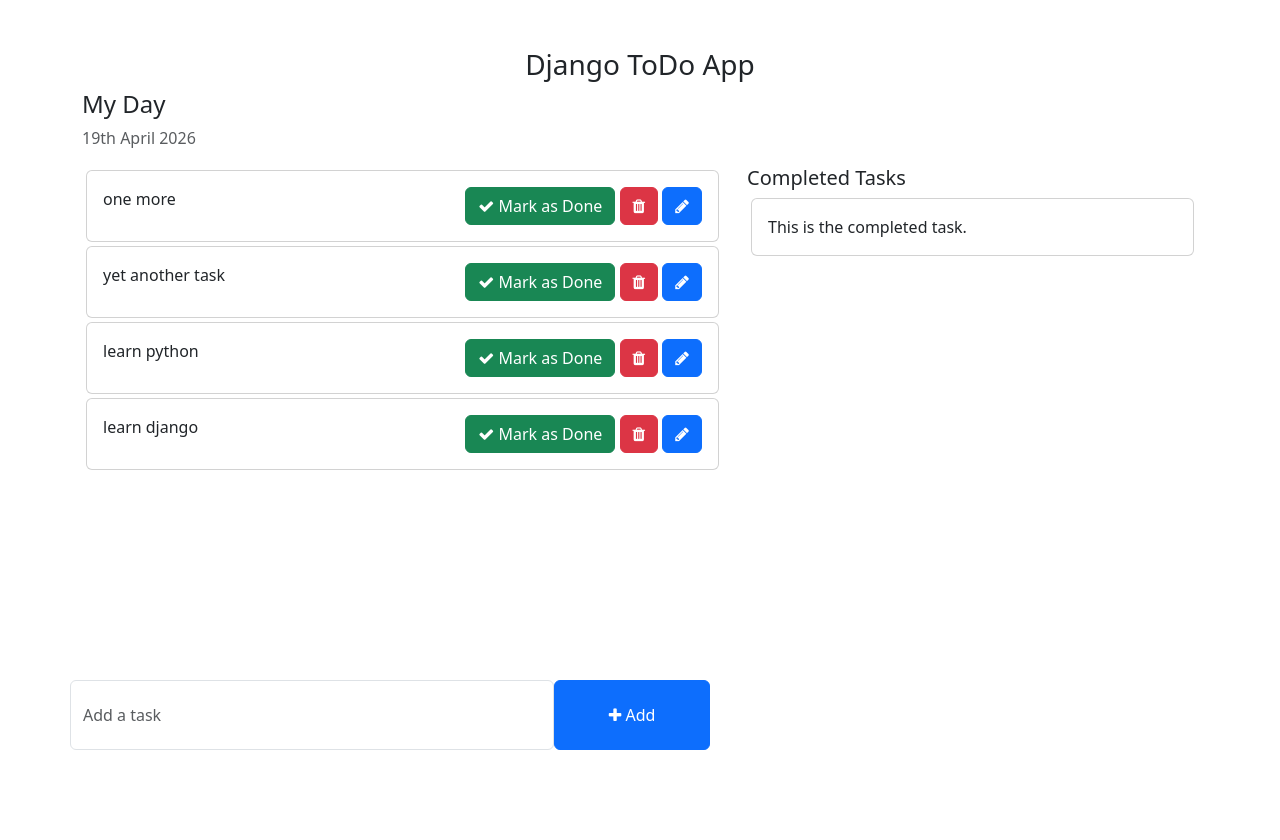
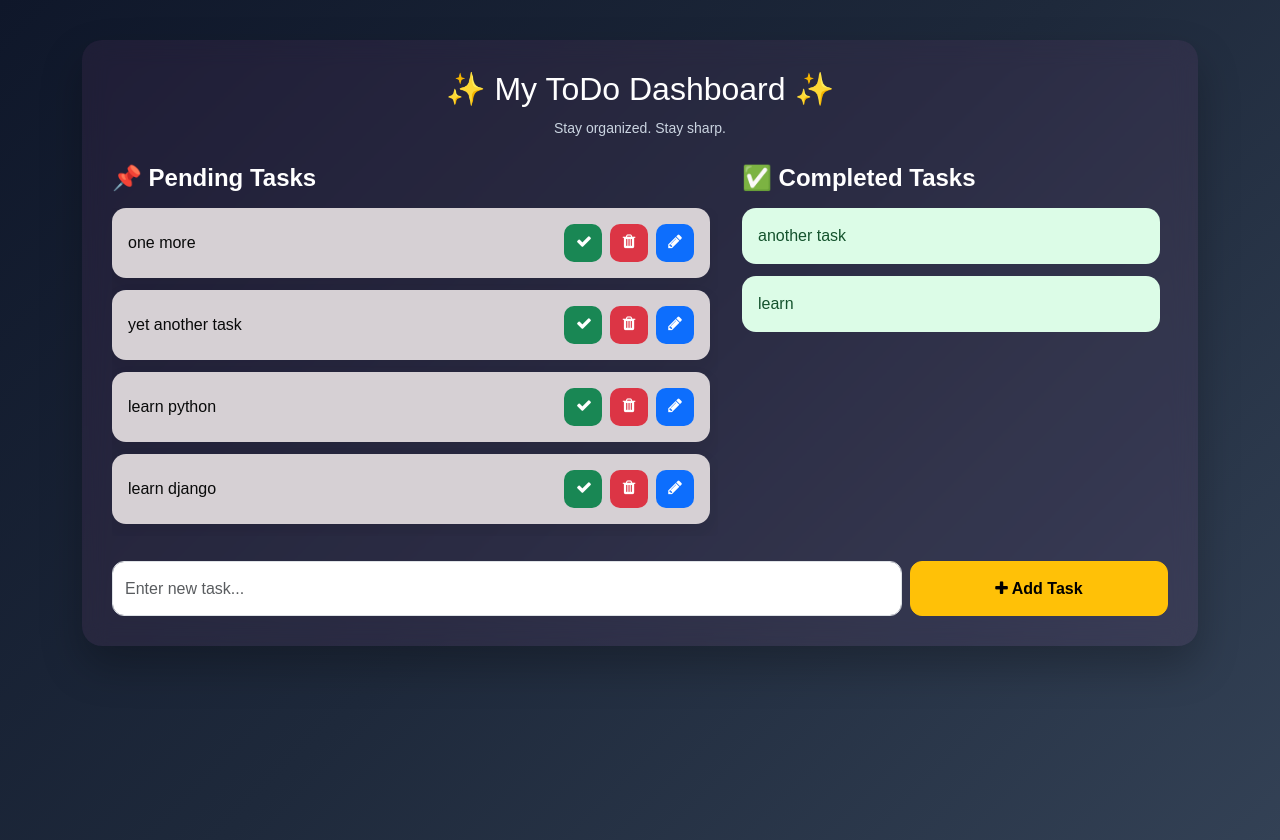
Before and after one commit to khushi-git-7/ToDo-Django, a Django app: page / in a window 1280 px wide. Before the commit the page ends 750 px from the top, so only its background shows below. Run offline with Django 5.2, Linux system fonts and the light colour scheme; data comes from the database, SQL or seed files in the repository; both versions use the stored data as it was after the commit.

Commit message:
changes in the ui

```diff
--- a/templates/home.html
+++ b/templates/home.html
@@ -1,4 +1,3 @@
-
 <!DOCTYPE html>
 <html lang="en">
 <head>
@@ -7,63 +6,162 @@
 <meta name="viewport" content="width=device-width, initial-scale=1.0">
 <title>TODO LIST - Home</title>
 
-    <!-- Bootstrap -->
-    <link href="https://cdn.jsdelivr.net/npm/bootstrap@5.3.0-alpha1/dist/css/bootstrap.min.css" rel="stylesheet" integrity="sha384-GLhlTQ8iRABdZLl6O3oVMWSktQOp6b7In1Zl3/Jr59b6EGGoI1aFkw7cmDA6j6gD" crossorigin="anonymous">
-    <script src="https://cdn.jsdelivr.net/npm/bootstrap@5.3.0-alpha1/dist/js/bootstrap.bundle.min.js" integrity="sha384-w76AqPfDkMBDXo30jS1Sgez6pr3x5MlQ1ZAGC+nuZB+EYdgRZgiwxhTBTkF7CXvN" crossorigin="anonymous"></script>
-    <!-- Font Awesome Icons -->
+<link href="https://cdn.jsdelivr.net/npm/bootstrap@5.3.0/dist/css/bootstrap.min.css" rel="stylesheet">
 <link rel="stylesheet" href="https://cdnjs.cloudflare.com/ajax/libs/font-awesome/4.7.0/css/font-awesome.min.css">
 
 <style>
+body{
+    background: linear-gradient(135deg,#0f172a,#1e293b,#334155);
+    min-height:100vh;
+    color:white;
+    font-family: Arial, Helvetica, sans-serif;
+}
+
+.main-box{
+    background: rgba(204, 96, 172, 0.08);
+    backdrop-filter: blur(12px);
+    border-radius: 20px;
+    padding: 30px;
+    margin-top: 40px;
+    box-shadow: 0 20px 40px rgba(0,0,0,0.25);
+}
+
+.section-title{
+    font-weight:700;
+    margin-bottom:15px;
+}
+
+.task-scroll{
+    max-height:430px;
+    overflow-y:auto;
+    padding-right:8px;
+}
+
+.task-card{
+    background:rgb(214, 208, 212);
+    color:#090a0a;
+    border:none;
+    border-radius:14px;
+    margin-bottom:12px;
+    box-shadow:0 8px 18px rgba(0,0,0,0.08);
+}
+
+.completed-card{
+    background:#dcfce7;
+    color:#14532d;
+    border:none;
+    border-radius:14px;
+    margin-bottom:12px;
+}
+
+.btn-icon{
+    width:38px;
+    height:38px;
+    border-radius:10px;
+    border:none;
+}
+
+.add-form{
+    margin-top:25px;
+}
+
 .form-control{
-        padding: 1.375rem .75rem !important;
+    height:55px;
+    border-radius:12px;
+}
+
+.add-btn{
+    width:160px;
+    border-radius:12px;
+    font-weight:600;
+}
+
+small{
+    color:#cbd5e1;
 }
 </style>
 </head>
+
 <body>
+
 <div class="container">
-        <h3 class="pt-5 text-center">Django ToDo App</h3>
-        <div class="row">
-            <h4>My Day</h4>
-            <p class="text-muted">19th April 2026</p>
-            <div class="col-md-7 col-lg-7" style="height: 450px; overflow: scroll;">
-                <!-- List of all the tasks for the day -->
+<div class="main-box">
+
+<h2 class="text-center mb-2">✨ My ToDo Dashboard ✨</h2>
+<p class="text-center mb-4"><small>Stay organized. Stay sharp.</small></p>
+
+<div class="row g-4">
+
+<!-- Pending Tasks -->
+<div class="col-md-7">
+<h4 class="section-title">📌 Pending Tasks</h4>
+
+<div class="task-scroll">
+
 {% for task in tasks %}
-                <div class="card m-1">
+<div class="card task-card">
+<div class="card-body d-flex justify-content-between align-items-center flex-wrap gap-2">
+
+<span>{{ task.task }}</span>
+
+<div class="d-flex gap-2">
+<a class="btn btn-success btn-icon"><i class="fa fa-check"></i></a>
+<a class="btn btn-danger btn-icon"><i class="fa fa-trash"></i></a>
+<a class="btn btn-primary btn-icon"><i class="fa fa-pencil"></i></a>
+</div>
+
+</div>
+</div>
+{% empty %}
+<div class="alert alert-light">No pending tasks.</div>
+{% endfor %}
+
+</div>
+</div>
+
+<!-- Completed Tasks -->
+<div class="col-md-5">
+<h4 class="section-title">✅ Completed Tasks</h4>
+
+<div class="task-scroll">
+
+{% for task in completed_tasks %}
+<div class="card completed-card">
 <div class="card-body">
 {{ task.task }}
-                        <span style="position: relative; float: right;">
-                            <a class="btn btn-success"><i class="fa fa-check"></i> Mark as Done</a>
-                            <a class="btn btn-danger"><i class="fa fa-trash"></i></a>
-                            <a class="btn btn-primary"><i class="fa fa-pencil"></i></a>
-                        </span>
 </div>
 </div>
+{% empty %}
+<div class="alert alert-light">No completed tasks.</div>
 {% endfor %}
-            </div>
-            <div class="col-md-5 col-lg-5">
-                <h5>Completed Tasks</h5>
-                <!-- List of all the tasks that have completed -->
-                <div class="card m-1">
-                    <div class="card-body">
-                        This is the completed task.
+
 </div>
 </div>
+
+</div>
+
+<!-- Add Task Form -->
+<div class="add-form">
+<form action="{% url 'addTask' %}" method="post">
+{% csrf_token %}
+
+<div class="row g-2">
+<div class="col-md-9">
+<input type="text" name="task" class="form-control" placeholder="Enter new task...">
+</div>
+
+<div class="col-md-3">
+<button type="submit" class="btn btn-warning w-100 h-100 add-btn">
+<i class="fa fa-plus"></i> Add Task
+</button>
 </div>
 </div>
-        <div class="row">
-            <div class="col-md-6 col-lg-6 p-0" style="position: absolute; bottom: 50px;">
-                <!-- To Do Form -->
-                <form action="{% url 'addTask' %}" method="post">
-                    {% csrf_token %}
-                    <div class="form-group">
-                        <span style="display: flex;">
-                            <input type="text" name="task" class="form-control" placeholder="Add a task">
-                            <button type="submit" class="btn btn-primary" style="width: 200px;"><i class="fa fa-plus"></i> Add</button>
-                        </span>
-                    </div>
+
 </form>
 </div>
+
 </div>
 </div>
+
 </body>
 </html>
--- a/todo_main/views.py
+++ b/todo_main/views.py
@@ -3,4 +3,5 @@ from todo.models import Task
 
 def home(request):
     tasks = Task.objects.filter(is_completed=False).order_by('-updated_at')
-    return render(request, 'home.html', {'tasks': tasks})
+    completed_tasks = Task.objects.filter(is_completed=True).order_by('-updated_at')
+    return render(request, 'home.html', {'tasks': tasks, 'completed_tasks': completed_tasks})
```
Also changed, not shown: db.sqlite3. Lines whose indentation alone changed are shown as unchanged.
